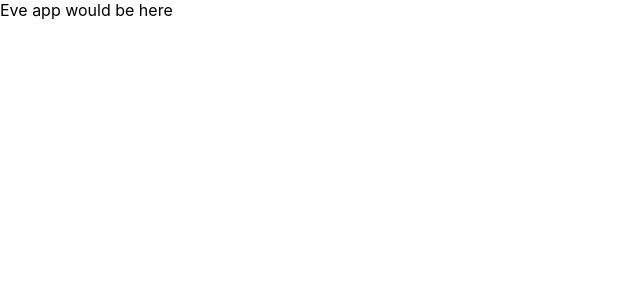
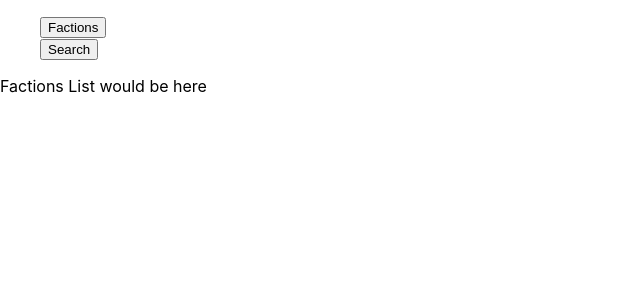
Before and after one commit to jetalai3/eva-app, a React (Create React App) app: page / in a window 1280 px wide. Shown: the top 300 px of the page, without its empty margins (0-640 px from the left). Built offline with nearby package versions, Linux system fonts and the light colour scheme; the HTML template or start-up script is replaced by a standard one.

Commit message:
feat: add two tabs and stubs of main components

```diff
--- a/src/App.css
+++ b/src/App.css
@@ -0,0 +1,3 @@
+ul {
+    list-style: none;
+}
--- a/src/App.tsx
+++ b/src/App.tsx
@@ -1,12 +1,18 @@
-import React from 'react';
+import React from "react"
+import Tabs from "./components/Tabs"
+import Tab from "./components/Tab"
+import SearchComponent from "./components/SearchComponent"
+import FactionsListComponent from "./components/FactionsListComponent"
+
 import './App.css';
 
 const App: React.FC = () => {
   return (
-    <div className="App">
-      Eve app would be here
-    </div>
-  );
-}
+    <Tabs>
+      <Tab title="Factions" child={<FactionsListComponent />}>Factions</Tab>
+      <Tab title="Search" child={<SearchComponent />}>Search</Tab>
+    </Tabs>
+  )
+};
 
 export default App;
--- /dev/null
+++ b/src/components/FactionsListComponent.tsx
@@ -0,0 +1,7 @@
+const FactionsList: React.FC = () => {
+    return (
+      <div>Factions List would be here</div>
+    )
+  }
+
+  export default FactionsList;
--- /dev/null
+++ b/src/components/SearchComponent.tsx
@@ -0,0 +1,7 @@
+const SearchComponent: React.FC = () => {
+    return (
+        <div>Search Component would be here</div>
+    )
+}
+
+export default SearchComponent;
--- /dev/null
+++ b/src/components/Tab.tsx
@@ -0,0 +1,12 @@
+import React, { ReactElement } from 'react'
+
+type TabProps = {
+  title: string,
+  child: ReactElement,
+}
+
+const Tab: React.FC<TabProps> = ({ child }) => {
+  return <div>{child}</div>
+}
+
+export default Tab;
--- /dev/null
+++ b/src/components/TabHeader.tsx
@@ -0,0 +1,22 @@
+import React, { useCallback } from "react"
+
+type TabHeaderProps = {
+    header: string
+    index: number
+    setSelectedTab: (index: number) => void
+}
+
+const TabHeader: React.FC<TabHeaderProps> = ({ header, setSelectedTab, index }) => {
+
+    const onClick = useCallback(() => {
+        setSelectedTab(index)
+    }, [setSelectedTab, index])
+
+    return (
+        <li>
+            <button onClick={onClick}>{header}</button>
+        </li>
+    )
+}
+
+export default TabHeader
--- /dev/null
+++ b/src/components/Tabs.tsx
@@ -0,0 +1,28 @@
+import React, { ReactElement, useState } from "react"
+import TabHeader from "./TabHeader"
+
+type TabsProps = {
+  children: ReactElement[]
+}
+
+const Tabs: React.FC<TabsProps> = ({ children }) => {
+  const [selectedTab, setSelectedTab] = useState(0)
+
+  return (
+    <div>
+      <ul>
+        {children.map((item, index) => (
+          <TabHeader
+            key={index}
+            header={item.props.title}
+            index={index}
+            setSelectedTab={setSelectedTab}
+          />
+        ))}
+      </ul>
+      {children[selectedTab]}
+    </div>
+  )
+}
+
+export default Tabs;
```
